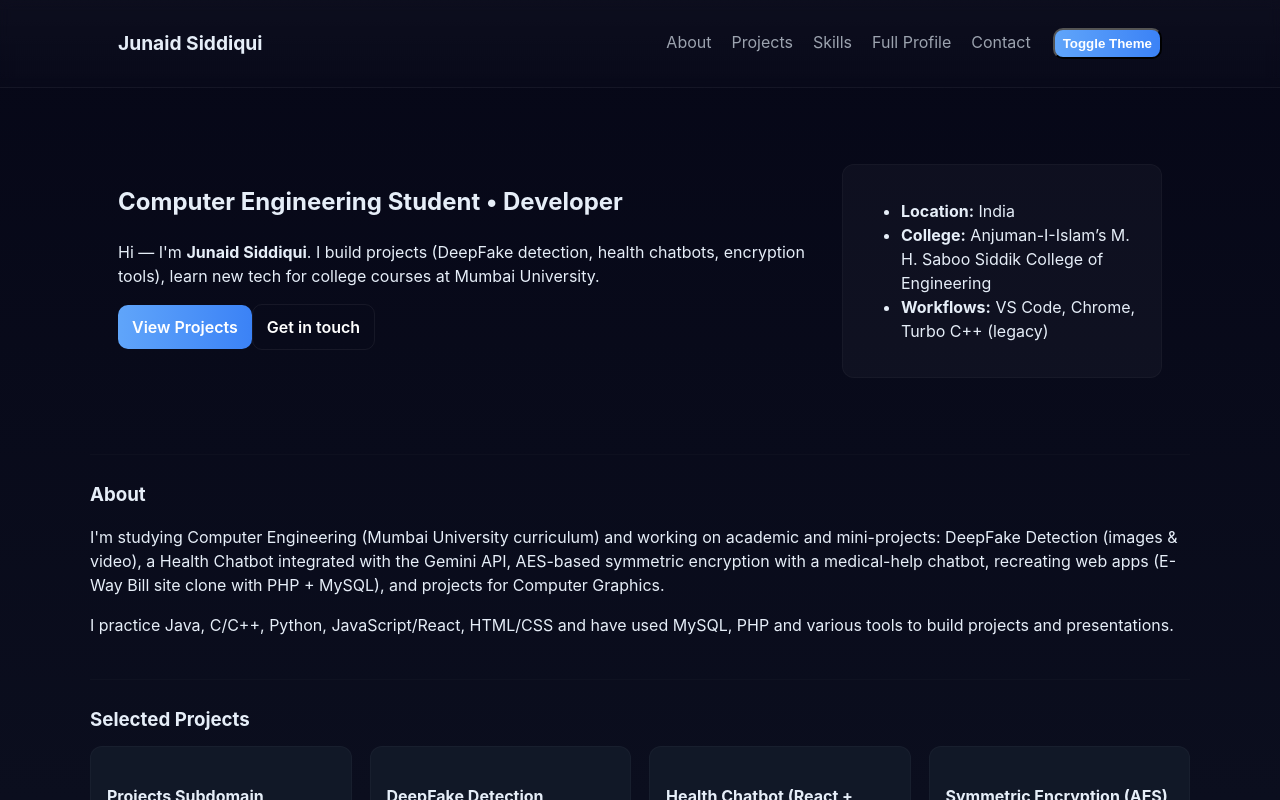
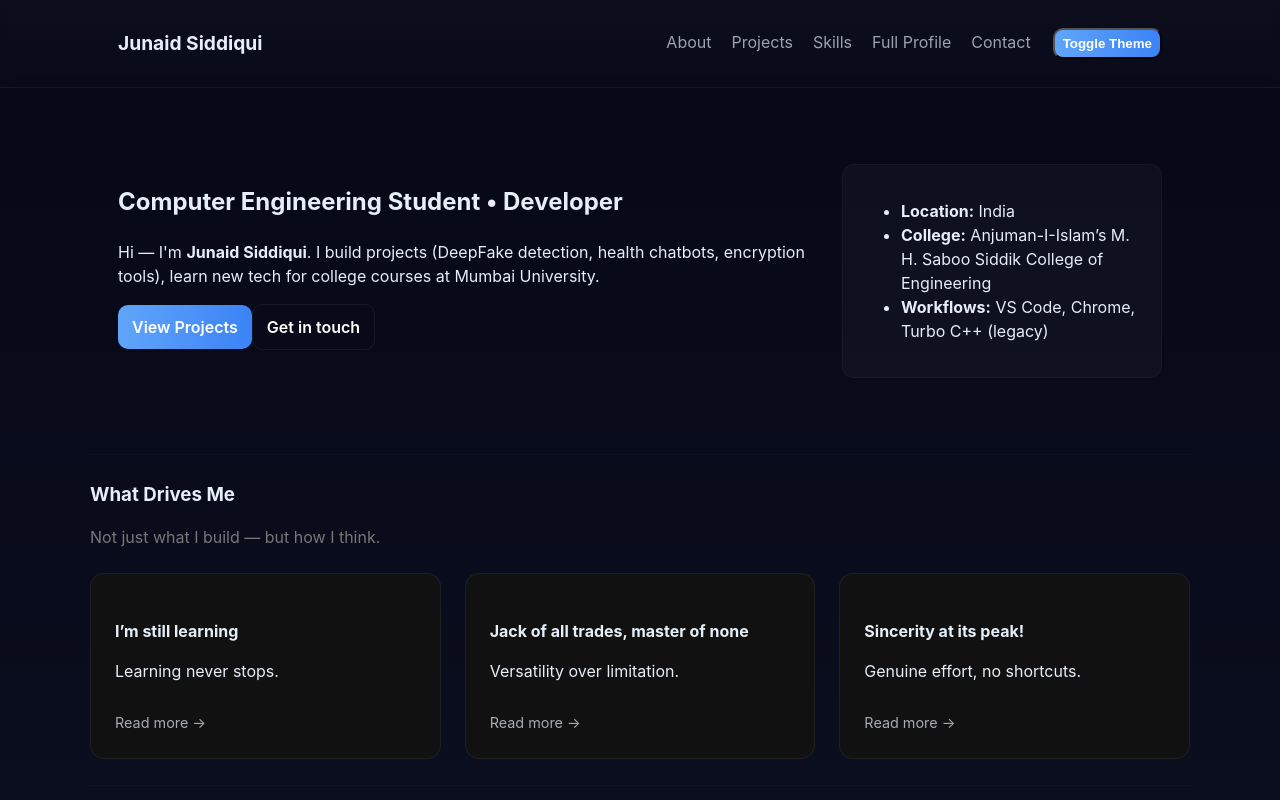
Before and after one commit to TheSiddKid/HomePage, a React (Vite) app: page / in a window 1280 px wide. Shown: the top 800 px of the page. Built offline with nearby package versions, Linux system fonts and the light colour scheme.

Commit message:
Add MindsetCards component to Home page

```diff
--- a/src/pages/Home.tsx
+++ b/src/pages/Home.tsx
@@ -2,6 +2,8 @@ import React, { useEffect } from 'react';
 import '../styles/index.css';
 import Header from '../components/Header';
 import Footer from '../components/Footer';
+import MindsetCards from "../components/MindsetCards";
+
 
 const Home: React.FC = () => {
   useEffect(() => {
@@ -121,6 +123,8 @@ const Home: React.FC = () => {
           </div>
         </section>
 
+        <MindsetCards />
+
         <section id="about" className="container section">
           <h3>About</h3>
           <p>
@@ -130,6 +134,7 @@ const Home: React.FC = () => {
             I practice Java, C/C++, Python, JavaScript/React, HTML/CSS and have used MySQL, PHP and various tools to build projects and presentations.
           </p>
         </section>
+
 
         <section id="projects" className="container section">
           <h3>Selected Projects</h3>
```
